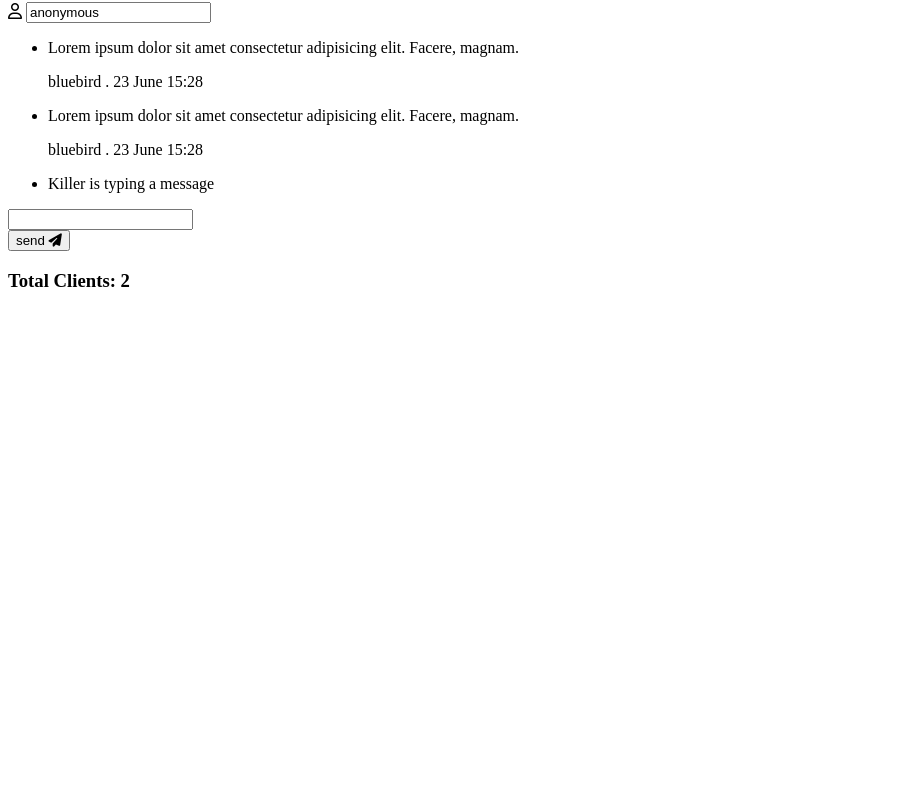
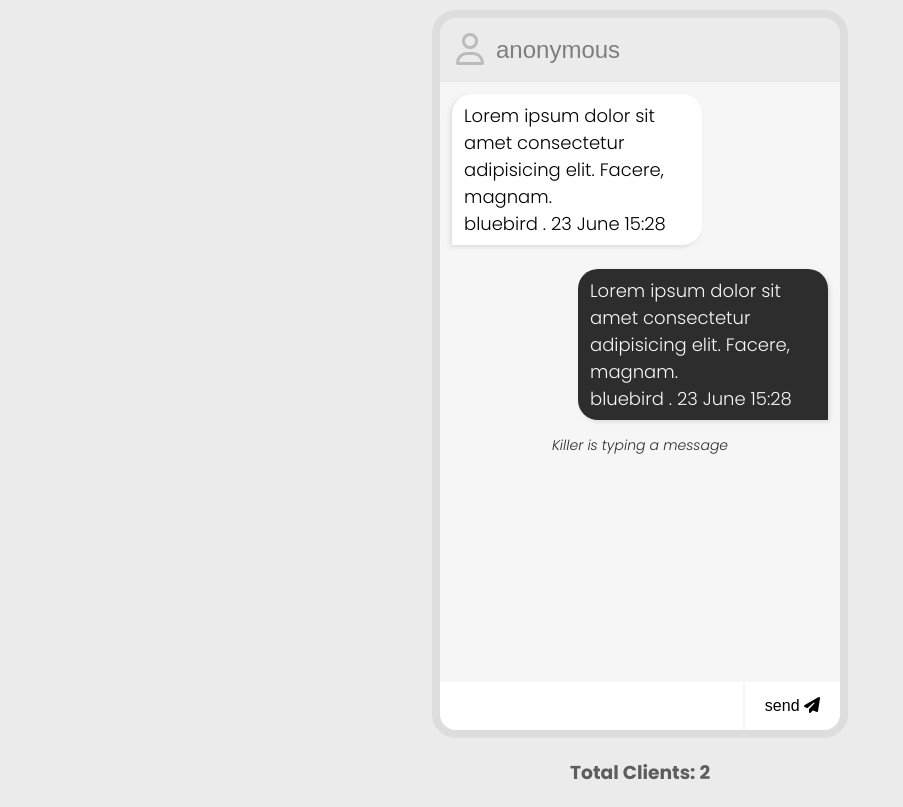
Before and after one commit to sandeep-m-patil/Chat-WebSocket, a website: page public/index.html in a window 1280 px wide. Shown: the part 78-885 px from the top of the page, without its empty margins (0-903 px from the left). Before the commit the page ends 800 px from the top, so only its background shows below. Drawn offline with Linux system fonts and the light colour scheme.

Commit message:
style: complete styling for chat UI

```diff
--- a/public/index.html
+++ b/public/index.html
@@ -8,10 +8,11 @@
     <link rel="stylesheet" href="https://cdnjs.cloudflare.com/ajax/libs/font-awesome/6.7.2/css/all.min.css"
         integrity="sha512-Evv84Mr4kqVGRNSgIGL/F/aIDqQb7xQ2vcrdIwxfjThSH8CSR7PBEakCr51Ck+w+/U6swU2Im1vVX0SVk9ABhg=="
         crossorigin="anonymous" referrerpolicy="no-referrer" />
+        <link rel="stylesheet" href="style.css">
 </head>
 
 <body>
-    <h1>VChat</h1>
+    <h1 class="title">VChat</h1>
     <div class="main">
         <div class="name">
             <span><i class="far fa-user"></i></span>
@@ -38,8 +39,9 @@
             </button>
 
         </form>
-        <h3 class="client-total" id="client-total">Total Clients: 2</h3>
     </div>
+        <h3 class="clients-total" id="client-total">Total Clients: 2</h3>
+
 </body>
 
 </html>
--- /dev/null
+++ b/public/style.css
@@ -0,0 +1,141 @@
+@import url('https://fonts.googleapis.com/css2?family=Poppins:ital,wght@0,100;0,200;0,300;0,400;0,500;0,600;0,700;0,800;0,900;1,100;1,200;1,300;1,400;1,500;1,600;1,700;1,800;1,900&display=swap');
+
+* {
+    margin: 0;
+    padding: 0;
+    box-sizing: border-box;
+    scroll-behavior: smooth;
+}
+
+body {
+    font-family: "Poppins", sans-serif;
+    font-weight: 300;
+    font-style: normal;
+    display: grid;
+    place-items: center;
+    background-color: #ebebeb;
+}
+
+.title {
+    margin: 20px 0;
+    ;
+}
+
+.main {
+    border: 8px solid #dddddd;
+    border-radius: 24px;
+    overflow: hidden;
+}
+
+.name {
+    display: flex;
+    font-size: 32px;
+    padding: 8px 16px;
+    font-weight: 700;
+    color: #7e7e7e;
+    background-color: #ebebeb;
+}
+
+.name>span {
+    color: #bbb;
+}
+
+.name-input {
+    font-size: 24px;
+    font-weight: 700px;
+    color: #7e7e7e;
+    flex-grow: 1;
+    border: none;
+    margin: 0px 12px;
+    outline: none;
+    background-color: #ebebeb;
+}
+
+.message-container {
+    display: flex;
+    flex-direction: column;
+    background-color: #f6f6f6;
+    height: 600px;
+    width: 400px;
+    overflow-y: scroll;
+    overflow-x: hidden;
+}
+
+.message-left,
+.message-right {
+    list-style: none;
+    padding: 8px 12px;
+    margin: 12px;
+    max-width: 250px;
+    font-size: 18px;
+    word-wrap: break-word;
+}
+
+.message-left {
+    border-radius: 20px 20px 20px 0px;
+    align-self: flex-start;
+    background-color: #fff;
+    box-shadow: -2px 2px 4px #dcdcdc;
+}
+
+.message-right {
+    border-radius: 20px 20px 0px 20px;
+    align-self: flex-end;
+    background-color: #2d2d2d;
+    box-shadow: 2px 2px 4px #dcdcdc;
+    color: #f6f6f6;
+}
+
+.message-left>p>span,
+.message-right>p>span {
+    display: block;
+    font-style: italic;
+    font-size: 12px;
+    margin-top: 4px;
+
+}
+
+.feedback {
+    font-style: italic;
+    font-size: 14px;
+    padding: 0px 16px 16px 16px;
+    color: #2d2d2d;
+    text-align: center;
+}
+
+.message-form {
+    display: flex;
+    justify-content: space-between;
+    width: 400px;
+}
+
+.message-input {
+    flex-grow: 1;
+    height: 48px;
+    font-size: 16px;
+    border: none;
+    outline: none;
+    padding: 0px 12px;
+    background-color: #fff;
+}
+
+.send-button{
+height: 48px;
+    font-size: 16px;
+    border: none;
+    outline: none;
+     padding: 0px 20px;
+     background-color: #fff;
+     cursor: pointer;
+}
+
+.v-divider {
+    width: 2px;
+    background-color: #f6f6f6;
+    height: 48px;
+}
+
+.clients-total{
+    margin: 20px 0;
+    color: #5d5d5d;
+}
```
